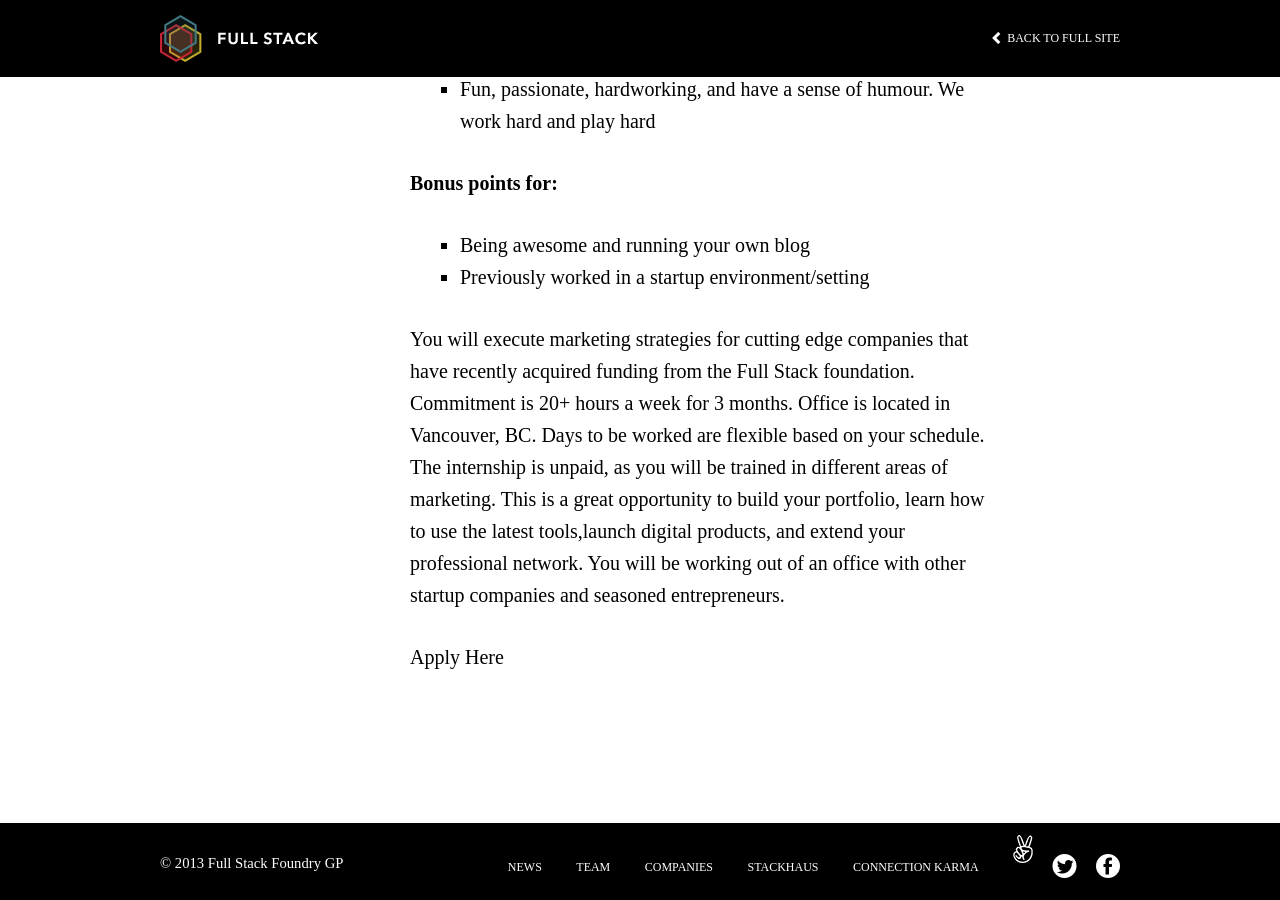
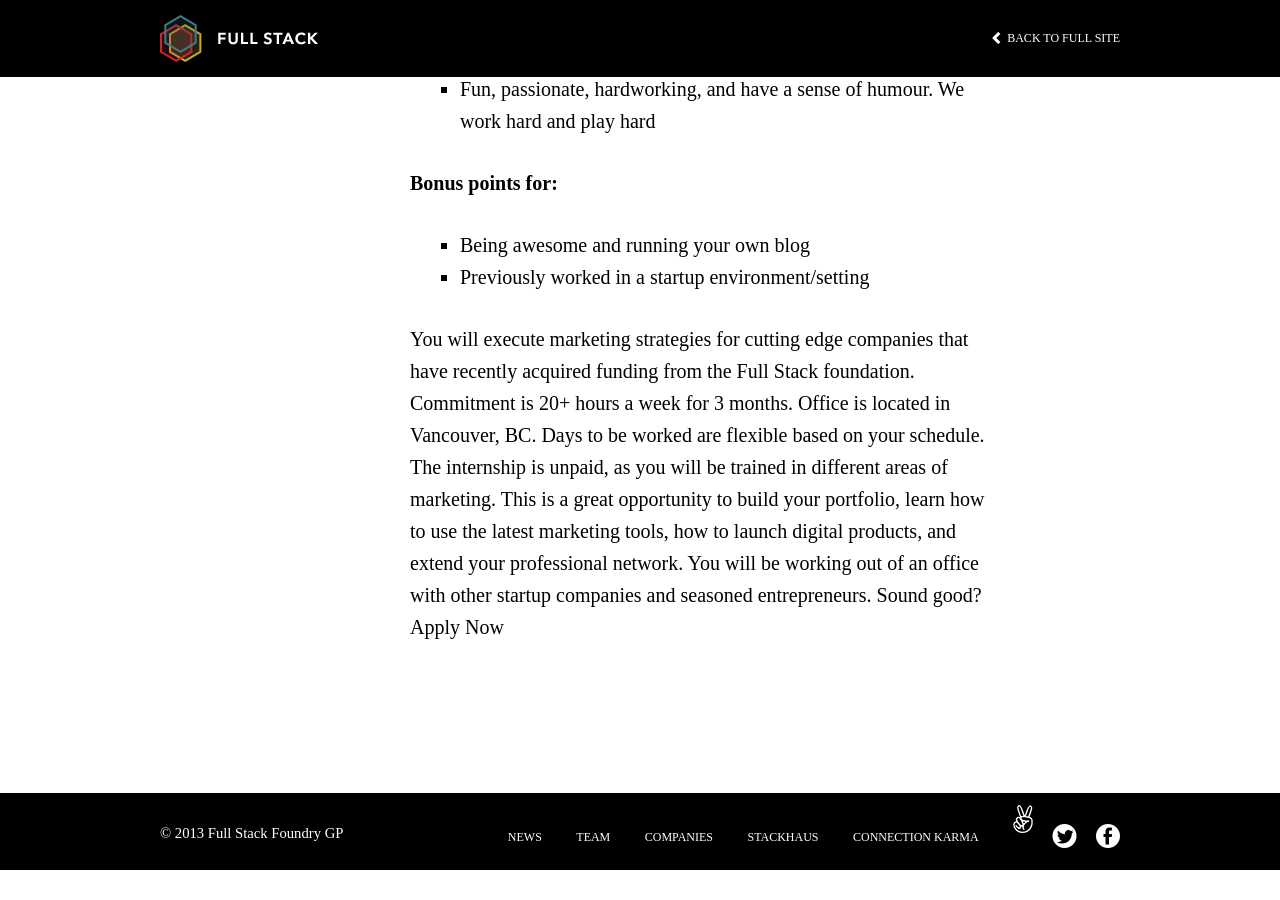
Before and after one commit to FullStackFoundry/fullstackfoundry.github.com, a Jekyll site: the page built from _posts/talent/2013-03-01-full-stack-marketing-intern.md, in a window 1280 px wide and 900 px high, scrolled down 1499 px. Built offline with Jekyll 4.4.1, drawn with Linux system fonts in a browser that asks for light colours; nearby versions of some CDN libraries; some web fonts are replaced; after the commit the page ends 2369 px from its top, so only the background shows below that; some of the changed text lies outside the part shown.

Commit message:
Html Updates

```diff
--- a/_posts/talent/2013-02-01-full-stack-marketing-intern.md
+++ b/_posts/talent/2013-03-01-full-stack-marketing-intern.md
@@ -36,6 +36,4 @@ Interns should expect to be very hands-on in many aspects of the business and sh
 * Being awesome and running your own blog
 * Previously worked in a startup environment/setting
 
-You will execute marketing strategies for cutting edge companies that have recently acquired funding from the Full Stack foundation. Commitment is 20+ hours a week for 3 months. Office is located in Vancouver, BC. Days to be worked are flexible based on your schedule. The internship is unpaid, as you will be trained in different areas of marketing. This is a great opportunity to build your portfolio, learn how to use the latest tools,launch digital products, and extend your professional network. You will be working out of an office with other startup companies and seasoned entrepreneurs.
-
-<a href="http://fullstack.wufoo.com/forms/m7x3q1/">Apply Here</a>
+You will execute marketing strategies for cutting edge companies that have recently acquired funding from the Full Stack foundation. Commitment is 20+ hours a week for 3 months. Office is located in Vancouver, BC. Days to be worked are flexible based on your schedule. The internship is unpaid, as you will be trained in different areas of marketing. This is a great opportunity to build your portfolio, learn how to use the latest marketing tools, how to launch digital products, and extend your professional network. You will be working out of an office with other startup companies and seasoned entrepreneurs. Sound good? <a href="http://fullstack.wufoo.com/forms/m7x3q1/">Apply Now</a>
```
